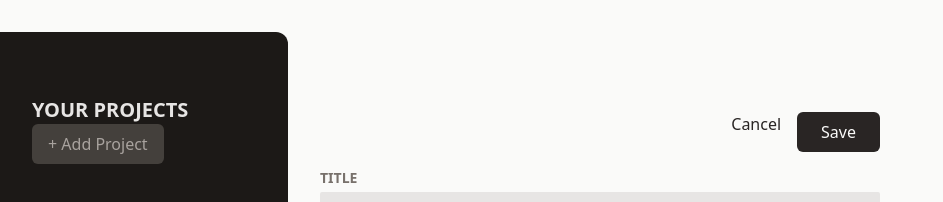
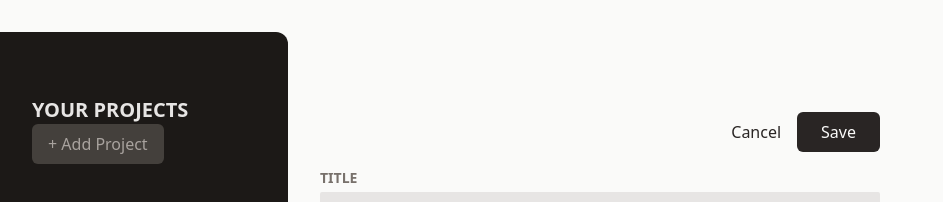
Before and after one commit to Matatov1989/React-Management-App, a React (Vite) app: page / in a window 1280 px wide. Shown: the top 202 px of the page, without its empty margins (0-943 px from the left). Built offline with nearby package versions, Linux system fonts and the light colour scheme; the HTML template or start-up script is replaced by a standard one.

Commit message:
six style to button

```diff
--- a/src/components/NewProject.jsx
+++ b/src/components/NewProject.jsx
@@ -3,7 +3,7 @@ import Input from "./Input.jsx";
 export default function NewProject() {
     return (
         <div className="w-[35rem] mt-16">
-            <menu className="flex item-center justify-end gap-4 my-4 ">
+            <menu className="flex items-center justify-end gap-4 my-4 ">
                 <li><button className="text-stone-800 hover:text-stone-950">Cancel</button></li>
                 <li><button className="px-6 py-2 rounded-md bg-stone-800 text-stone-50 hover:bg-stone-950">Save</button></li>
             </menu>
```
